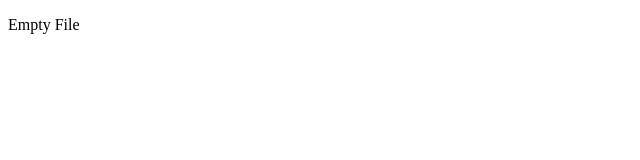
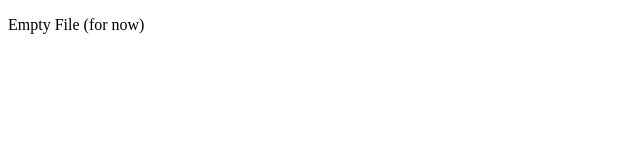
Before and after one commit to mbett/firebase, a plain HTML site: page index.html in a window 1280 px wide. Shown: the full height of the page, 0-640 px from the left. Drawn offline with Linux system fonts and the light colour scheme.

Commit message:
Update index.html

```diff
--- a/index.html
+++ b/index.html
@@ -5,6 +5,6 @@
   <title>Firebase Interface</title>
   </head>
   <body>
-    <p>Empty File</p>
+    <p>Empty File (for now)</p>
   </body>
 </html>
```
